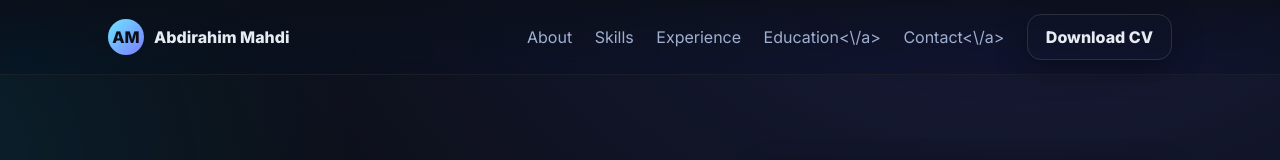
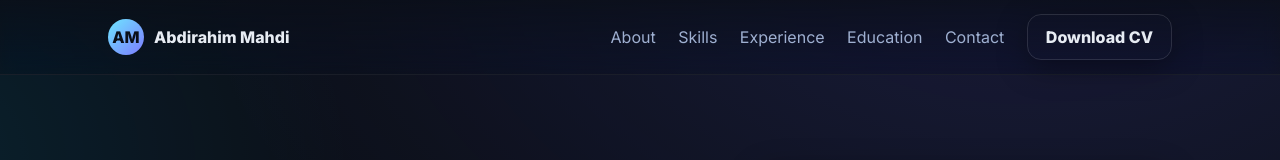
Before and after one commit to abdirahimmahdi/Abdirahim-porfolio-web, a plain HTML site: page index.html in a window 1280 px wide. Shown: the top 160 px of the page. Drawn offline with Linux system fonts and the light colour scheme.

Commit message:
Update index.html

```diff
--- a/index.html
+++ b/index.html
@@ -95,8 +95,8 @@
         <a href="#about">About</a>
         <a href="#skills">Skills</a>
         <a href="#experience">Experience</a>
-        <a href="#education">Education<\/a>
-        <a href="#contact">Contact<\/a>
+        <a href="#education">Education</a>
+        <a href="#contact">Contact</a>
         <a class="btn ghost" href="#cv" id="downloadCV">Download CV</a>
       </div>
     </nav>
```
